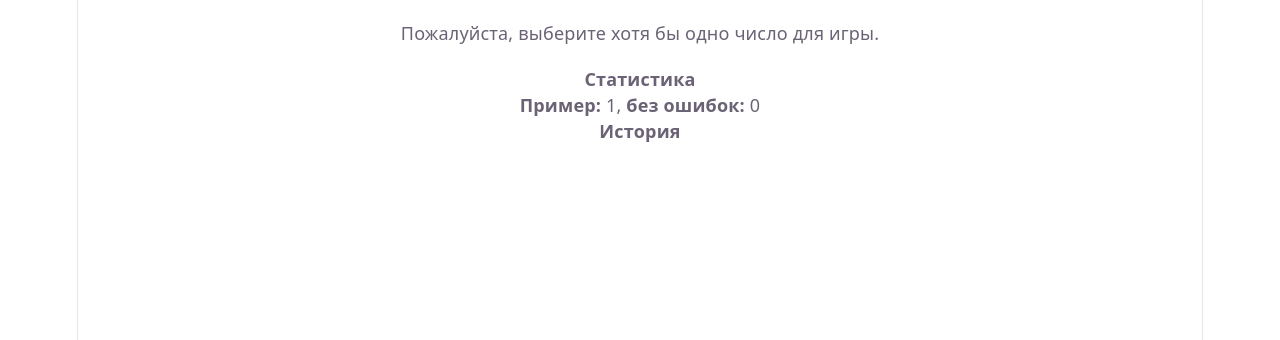
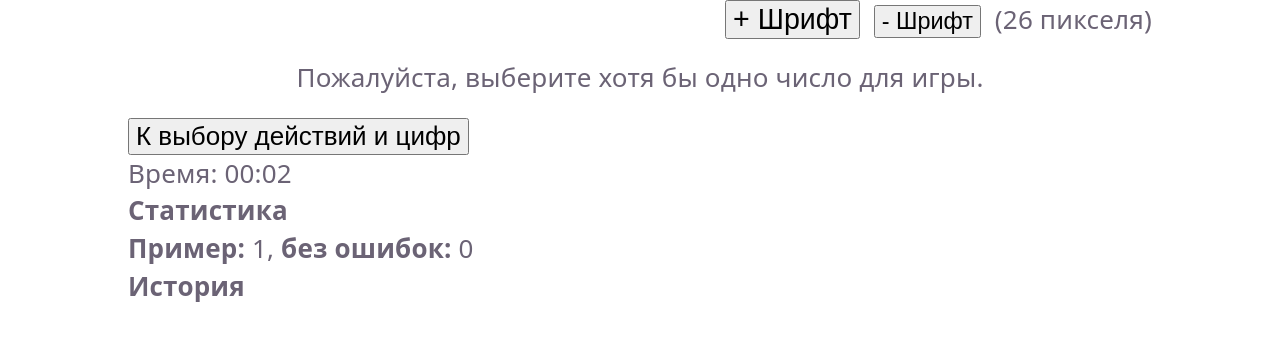
Before and after one commit to gl-raven/kids-math, a Vue app: page / in a window 1280 px wide. Both pictures are taken after a click on the button "Запуск". Shown: the top 340 px of the page. Built offline with nearby package versions, Linux system fonts and the light colour scheme.

Commit message:
Изменено окно проверки умножения и деления

```diff
--- a/src/components/Game.vue
+++ b/src/components/Game.vue
@@ -1,7 +1,11 @@
 <script setup lang="ts">
-import { onMounted, ref } from 'vue';
+import { computed, onMounted, onUnmounted, ref } from 'vue';
 import type { MathTaskHistoryItem, Operation } from '../types/math';
 
+const emit = defineEmits<{
+  (e: 'selectScreen'): void
+//   (e: 'update', value: string): void
+}>()
 const optionsSize = 4;
 
 const props = defineProps<{
@@ -18,6 +22,8 @@ const history = ref<MathTaskHistoryItem[]>([]);
 const questionsCount = ref<number>(0);
 const correctAnswersCount = ref<number>(0);
 let isFirst = true;
+let timer: ReturnType <typeof setInterval> | null = null;
+const seconds = ref<number>(0);
 
 const generateQuestion = () => {
     isFirst = true;
@@ -87,8 +93,38 @@ const checkValue = (val: number): void => {
         isCorrect: isCorrect
     })
 }
+const stopTimer = () => {
+  if (timer) {
+    clearInterval(timer);
+    timer = null;
+  }
+};
 
-onMounted(generateQuestion);
+const startTimer = () => {
+  if (timer) return;
+  timer = setInterval(() => {
+    seconds.value++;
+  }, 1000);
+};
+
+const formattedTime = computed(() => {
+  const mins = Math.floor(seconds.value / 60);
+  const secs = seconds.value % 60;
+  return `${mins.toString().padStart(2, '0')}:${secs.toString().padStart(2, '0')}`;
+});
+
+function selectScreen() {
+    emit('selectScreen');
+}
+
+
+onMounted(() => {
+    generateQuestion();
+    startTimer();
+});
+onUnmounted(() => {
+    stopTimer();
+})
 </script>
 <template>
     <div class="game">
@@ -108,6 +144,8 @@ onMounted(generateQuestion);
             <p>Пожалуйста, выберите хотя бы одно число для игры.</p>
         </div>
     </div>
+    <div><button @click="selectScreen">К выбору действий и цифр</button></div>
+    <div>Время: <span>{{ formattedTime }}</span></div>
     <div>
         <div><b>Статистика</b></div>
         <div>
@@ -118,8 +156,7 @@ onMounted(generateQuestion);
     <div>
         <b>История</b>
         <div v-for="item in history" :key="item.result">
-            {{ item.num1 }} {{ item.operation === 'multiply' ? '×' : '÷' }} {{ item.num2 }} = {{ item.result }} {{
-                item.isCorrect ? '✅' : '❌' }}
+            {{ item.isCorrect ? '✅' : '❌' }} {{ item.num1 }} {{ item.operation === 'multiply' ? '×' : '÷' }} {{ item.num2 }} = {{ item.result }}
         </div>
     </div>
     <!-- Добавить историю правильных и не правильных кликов, количество игр и игр правильных с первого раза, логи кликов, время игры, -->
@@ -148,6 +185,7 @@ onMounted(generateQuestion);
     gap: 15px;
     max-width: 300px;
     margin: 0 auto;
+    padding-top: 20px;
 }
 
 .answer-btn {
--- a/src/components/MainScreen.vue
+++ b/src/components/MainScreen.vue
@@ -1,5 +1,5 @@
 <script setup lang="ts">
-import { ref } from 'vue'
+import { ref, watchEffect } from 'vue'
 import type { AppWindow } from '../types/AppWindow';
 import SelectScreen from './SelectScreen.vue';
 import Game from './Game.vue';
@@ -10,6 +10,9 @@ let screen = ref<AppWindow>("select");
 function changeScreen(newScreen: AppWindow) {
     screen.value = newScreen;
 }
+
+const maxFontSize = 32;
+const minFontSize = 12;
 
 const divideDigits = ref<number[]>([]);
 
@@ -22,13 +25,27 @@ function startGame(divideDigitsP: number[], multiplyDigitsP: number[]) {
     multiplyDigits.value = multiplyDigitsP;
 }
 
+// Начальное значение (совпадает с CSS)
+const fontSize = ref(26)
+
+// Следим за изменением fontSize и обновляем CSS-переменную
+watchEffect(() => {
+    document.documentElement.style.setProperty('--base-font-size', `${fontSize.value}px`)
+})
+
+const increase = () => { if (fontSize.value <= maxFontSize) fontSize.value += 2 }
+const decrease = () => { if (fontSize.value > minFontSize) fontSize.value -= 2 }
 </script>
 
 <template>
+    <div class="top-buttons-container">
+        <button class="sup" @click="increase">+ Шрифт</button>&nbsp;
+        <button class="sub" @click="decrease">- Шрифт</button> &nbsp;({{ fontSize }} пикселя)
+    </div>
     <div v-if="screen === 'select'">
         <SelectScreen @startGame="startGame" />
     </div>
     <div v-if="screen === 'game'">
-        <Game :divideDigits="divideDigits" :multiplyDigits="multiplyDigits" />
+        <Game :divideDigits="divideDigits" :multiplyDigits="multiplyDigits" @selectScreen="screen = 'select'"/>
     </div>
 </template>
--- a/src/components/Select/SelectDigit.vue
+++ b/src/components/Select/SelectDigit.vue
@@ -21,5 +21,5 @@ const handleCheckboxChange = (event: Event): void => {
 
 <template>
     <input type="checkbox" :value="value" :id="'check-' + (identify ?? '') + '-' + value " @change="handleCheckboxChange" /><label
-        :for="'check-' + (identify ?? '') + '-' + value">{{ value }}</label>
+        :for="'check-' + (identify ?? '') + '-' + value">&nbsp;{{ value }}</label>
 </template>
--- a/src/components/SelectScreen.vue
+++ b/src/components/SelectScreen.vue
@@ -41,7 +41,7 @@ function start(event: Event): void {
 
 <template>
 
-<h1>Математика</h1>
+<h1 class="text-center">Математика</h1>
     <div>
         <h3>Умножение</h3>
         <div v-for="value in [1, 2, 3, 4, 5, 6, 7, 8, 9, 0]"><select-digit :value="value" identify="multiply" @handle-checkbox-change="handleMultiplyCheckboxChange"/></div>
--- a/src/style.css
+++ b/src/style.css
@@ -14,8 +14,9 @@
   --sans: system-ui, 'Segoe UI', Roboto, sans-serif;
   --heading: system-ui, 'Segoe UI', Roboto, sans-serif;
   --mono: ui-monospace, Consolas, monospace;
+  --base-font-size: 26px;
+  font: var(--base-font-size)/145% var(--sans);
 
-  font: 18px/145% var(--sans);
   letter-spacing: 0.18px;
   color-scheme: light dark;
   color: var(--text);
@@ -24,6 +25,7 @@
   text-rendering: optimizeLegibility;
   -webkit-font-smoothing: antialiased;
   -moz-osx-font-smoothing: grayscale;
+
 
   @media (max-width: 1024px) {
     font-size: 16px;
@@ -69,6 +71,9 @@ h1 {
     font-size: 36px;
     margin: 20px 0;
   }
+}
+.text-center {
+  text-align: center;
 }
 h2 {
   font-size: 24px;
@@ -117,180 +122,27 @@ code {
   }
 }
 
-.hero {
-  position: relative;
+.top-buttons-container {
+  text-align: right;
+  padding-top: 10px';
+}
 
-  .base,
-  .framework,
-  .vite {
-    inset-inline: 0;
-    margin: 0 auto;
-  }
+.top-buttons-container .sup {
+  font-size: 1.1em;
+}
 
-  .base {
-    width: 170px;
-    position: relative;
-    z-index: 0;
-  }
+.top-buttons-container .sub {
+  font-size: 0.9em;
+}
 
-  .framework,
-  .vite {
-    position: absolute;
-  }
-
-  .framework {
-    z-index: 1;
-    top: 34px;
-    height: 28px;
-    transform: perspective(2000px) rotateZ(300deg) rotateX(44deg) rotateY(39deg)
-      scale(1.4);
-  }
-
-  .vite {
-    z-index: 0;
-    top: 107px;
-    height: 26px;
-    width: auto;
-    transform: perspective(2000px) rotateZ(300deg) rotateX(40deg) rotateY(39deg)
-      scale(0.8);
-  }
+button {
+  font-size:  var(--base-font-size)/145% var(--sans)
 }
 
 #app {
-  width: 1126px;
-  max-width: 100%;
+  width: 1024px;
   margin: 0 auto;
-  text-align: center;
-  border-inline: 1px solid var(--border);
-  min-height: 100svh;
-  display: flex;
-  flex-direction: column;
-  box-sizing: border-box;
-}
-
-#center {
-  display: flex;
-  flex-direction: column;
-  gap: 25px;
-  place-content: center;
-  place-items: center;
-  flex-grow: 1;
-
   @media (max-width: 1024px) {
-    padding: 32px 20px 24px;
-    gap: 18px;
+    width: 100%;
   }
 }
-
-#next-steps {
-  display: flex;
-  border-top: 1px solid var(--border);
-  text-align: left;
-
-  & > div {
-    flex: 1 1 0;
-    padding: 32px;
-    @media (max-width: 1024px) {
-      padding: 24px 20px;
-    }
-  }
-
-  .icon {
-    margin-bottom: 16px;
-    width: 22px;
-    height: 22px;
-  }
-
-  @media (max-width: 1024px) {
-    flex-direction: column;
-    text-align: center;
-  }
-}
-
-#docs {
-  border-right: 1px solid var(--border);
-
-  @media (max-width: 1024px) {
-    border-right: none;
-    border-bottom: 1px solid var(--border);
-  }
-}
-
-#next-steps ul {
-  list-style: none;
-  padding: 0;
-  display: flex;
-  gap: 8px;
-  margin: 32px 0 0;
-
-  .logo {
-    height: 18px;
-  }
-
-  a {
-    color: var(--text-h);
-    font-size: 16px;
-    border-radius: 6px;
-    background: var(--social-bg);
-    display: flex;
-    padding: 6px 12px;
-    align-items: center;
-    gap: 8px;
-    text-decoration: none;
-    transition: box-shadow 0.3s;
-
-    &:hover {
-      box-shadow: var(--shadow);
-    }
-    .button-icon {
-      height: 18px;
-      width: 18px;
-    }
-  }
-
-  @media (max-width: 1024px) {
-    margin-top: 20px;
-    flex-wrap: wrap;
-    justify-content: center;
-
-    li {
-      flex: 1 1 calc(50% - 8px);
-    }
-
-    a {
-      width: 100%;
-      justify-content: center;
-      box-sizing: border-box;
-    }
-  }
-}
-
-#spacer {
-  height: 88px;
-  border-top: 1px solid var(--border);
-  @media (max-width: 1024px) {
-    height: 48px;
-  }
-}
-
-.ticks {
-  position: relative;
-  width: 100%;
-
-  &::before,
-  &::after {
-    content: '';
-    position: absolute;
-    top: -4.5px;
-    border: 5px solid transparent;
-  }
-
-  &::before {
-    left: 0;
-    border-left-color: var(--border);
-  }
-  &::after {
-    right: 0;
-    border-right-color: var(--border);
-  }
-}
```
